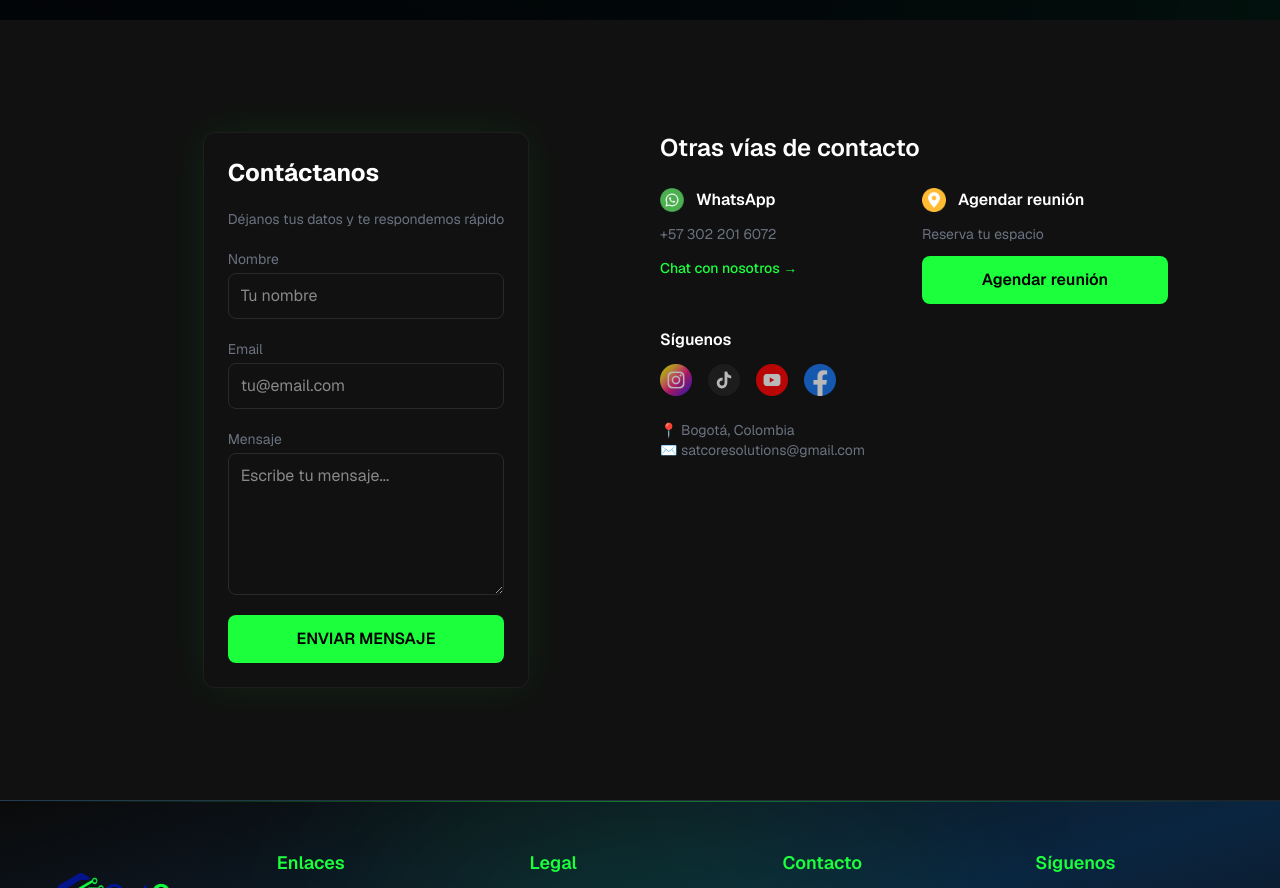
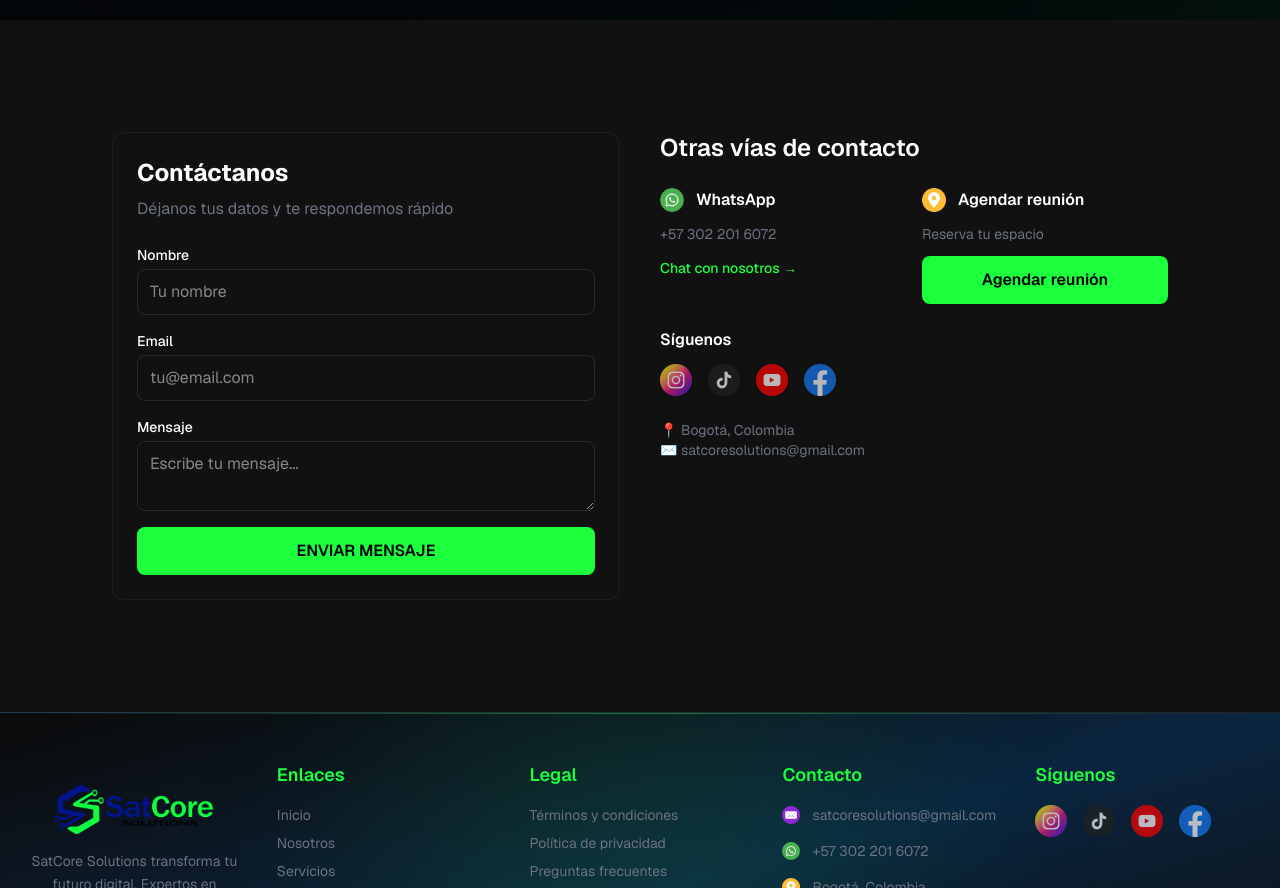
Before and after one commit to satcoresolutions/satcore-corporative, a Next.js app: page /contacto in a window 1280 px wide. Shown: the part 780-1668 px from the top of the page. Built offline with nearby package versions, Linux system fonts and the light colour scheme.

Commit message:
Actualizaciónes

```diff
--- a/src/app/api/route.ts
+++ b/src/app/api/contact/route.ts
@@ -23,8 +23,9 @@ export async function POST(req: Request) {
 
     const { name, email, message } = result.data;
 
-    await resend.emails.send({
-      from: "SatCore <onboarding@resend.dev>",
+    /* 📧 ENVÍO EMAIL */
+    const emailResponse = await resend.emails.send({
+      from: "SatCore <onboarding@resend.dev>", // ⚠️ luego dominio propio
       to: ["satcoresolutions@gmail.com"],
       subject: "Nuevo mensaje desde tu web 🚀",
       html: `
@@ -34,6 +35,8 @@ export async function POST(req: Request) {
         <p><strong>Mensaje:</strong> ${message}</p>
       `,
     });
+
+    console.log("RESEND RESPONSE:", emailResponse);
 
     return Response.json({ success: true });
 
--- a/src/components/sections/contact/ContactForm.tsx
+++ b/src/components/sections/contact/ContactForm.tsx
@@ -1,167 +1,62 @@
 "use client";
 
-import { useState, useEffect } from "react";
-
-/* 🧠 TYPES */
-interface FormState {
-  name: string;
-  email: string;
-  message: string;
-}
-
-/* 🧩 UI FIELD COMPONENT */
-function FormField({
-  label,
-  children,
-}: {
-  label: string;
-  children: React.ReactNode;
-}) {
-  return (
-    <div className="flex flex-col gap-1">
-      <label className="text-sm text-muted">{label}</label>
-      {children}
-    </div>
-  );
-}
+import UniversalForm from "@/components/ui/Form";
+import {
+  contactSchema,
+  ContactFormData,
+} from "@/schemas/contact";
 
 export default function ContactForm() {
-  const [form, setForm] = useState<FormState>({
-    name: "",
-    email: "",
-    message: "",
-  });
-
-  const [status, setStatus] = useState<
-    "idle" | "loading" | "success" | "error"
-  >("idle");
-
-  /* 🔥 AUTO RESET STATUS */
-  useEffect(() => {
-    if (status === "success" || status === "error") {
-      const timer = setTimeout(() => {
-        setStatus("idle");
-      }, 3000);
-
-      return () => clearTimeout(timer);
-    }
-  }, [status]);
-
-  const handleChange = (
-    e: React.ChangeEvent<HTMLInputElement | HTMLTextAreaElement>
-  ) => {
-    setForm((prev) => ({
-      ...prev,
-      [e.target.name]: e.target.value,
-    }));
-  };
-
-  const handleSubmit = async (e: React.FormEvent) => {
-    e.preventDefault();
-    setStatus("loading");
-
+  return (
+    <UniversalForm<ContactFormData>
+      title="Contáctanos"
+      description="Déjanos tus datos y te respondemos rápido"
+      submitText="ENVIAR MENSAJE"
+      schema={contactSchema}
+      fields={[
+        {
+          name: "name",
+          label: "Nombre",
+          placeholder: "Tu nombre",
+          required: true,
+        },
+        {
+          name: "email",
+          label: "Email",
+          type: "email",
+          placeholder: "tu@email.com",
+          required: true,
+        },
+        {
+          name: "message",
+          label: "Mensaje",
+          type: "textarea",
+          placeholder: "Escribe tu mensaje...",
+          required: true,
+        },
+      ]}
+      onSubmit={async (data: ContactFormData) => {
         try {
           const res = await fetch("/api/contact", {
             method: "POST",
             headers: {
               "Content-Type": "application/json",
             },
-        body: JSON.stringify(form),
+            body: JSON.stringify(data),
           });
 
-      const data = await res.json();
+          const result = await res.json();
 
-      if (data.success) {
-        setStatus("success");
-        setForm({
-          name: "",
-          email: "",
-          message: "",
-        });
-      } else {
-        setStatus("error");
+          if (!res.ok) {
+            throw new Error(result.error || "Error en servidor");
           }
-    } catch {
-      setStatus("error");
+
+          alert("✅ Mensaje enviado correctamente");
+        } catch (error) {
+          console.error(error);
+          alert("❌ Error al enviar el mensaje");
         }
-  };
-
-  return (
-    <form
-      onSubmit={handleSubmit}
-      className="
-        card
-        p-8 rounded-2xl
-        bg-linear-to-br
-        from-primary-dark
-        via-[#0f172a]
-        to-black
-        border border-white/10
-        shadow-[0_0_40px_rgba(27,255,60,0.08)]
-        space-y-5
-        max-w-xl mx-auto
-      "
-    >
-      <h2 className="text-2xl font-bold">Contáctanos</h2>
-      <p className="text-muted text-sm">
-        Déjanos tus datos y te respondemos rápido
-      </p>
-
-      <FormField label="Nombre">
-        <input
-          type="text"
-          name="name"
-          value={form.name}
-          onChange={handleChange}
-          className="input"
-          placeholder="Tu nombre"
-          required
+      }}
     />
-      </FormField>
-
-      <FormField label="Email">
-        <input
-          type="email"
-          name="email"
-          value={form.email}
-          onChange={handleChange}
-          className="input"
-          placeholder="tu@email.com"
-          required
-        />
-      </FormField>
-
-      <FormField label="Mensaje">
-        <textarea
-          name="message"
-          value={form.message}
-          onChange={handleChange}
-          rows={5}
-          className="input"
-          placeholder="Escribe tu mensaje..."
-        />
-      </FormField>
-
-      {/* 🔥 BOTÓN */}
-      <button
-        disabled={status === "loading"}
-        className="btn-primary w-full disabled:opacity-60"
-      >
-        {status === "loading" ? "Enviando..." : "ENVIAR MENSAJE"}
-      </button>
-
-      {/* 🔥 MENSAJES PRO */}
-      {status === "success" && (
-        <div className="bg-green-500/10 border border-green-500/20 text-green-400 text-sm p-3 rounded-md">
-          ✅ Mensaje enviado correctamente
-        </div>
-      )}
-
-      {status === "error" && (
-        <div className="bg-red-500/10 border border-red-500/20 text-red-400 text-sm p-3 rounded-md">
-          ❌ Error al enviar el mensaje. Intenta nuevamente.
-        </div>
-      )}
-    </form>
   );
 }
--- a/src/components/sections/contact/ContactHero.tsx
+++ b/src/components/sections/contact/ContactHero.tsx
@@ -11,8 +11,8 @@ export default function ContactHero() {
       ctaPrimaryText="Hablar ahora"
       ctaPrimaryLink="https://wa.me/573022016072"
 
-      ctaSecondaryText="Agendar reunión"
-      ctaSecondaryLink="#contacto"
+      ctaSecondaryText="Enviar mensaje"
+      ctaSecondaryLink="#formulario"
 
       background="/img/hero/bg_1.png"
       variant="contact"
--- a/src/components/ui/Form.tsx
+++ b/src/components/ui/Form.tsx
@@ -3,63 +3,57 @@
 import { useState } from "react";
 import { ZodSchema } from "zod";
 
-/* 🧠 TYPES */
-type FormData = Record<string, string>;
-
-interface Field {
-  name: string;
+/* 🧠 GENERIC TYPE */
+interface Field<T> {
+  name: keyof T;
   label: string;
   type?: "text" | "email" | "password" | "textarea";
   placeholder?: string;
   required?: boolean;
 }
 
-interface UniversalFormProps {
+interface UniversalFormProps<T> {
   title?: string;
   description?: string;
-  fields: Field[];
-  schema: ZodSchema<FormData>;
-  onSubmit: (data: FormData) => void;
+  fields: Field<T>[];
+  schema: ZodSchema<T>;
+  onSubmit: (data: T) => void | Promise<void>;
   submitText?: string;
 }
 
-export default function UniversalForm({
+export default function UniversalForm<T extends Record<string, unknown>>({
   title,
   description,
   fields,
   schema,
   onSubmit,
   submitText = "Enviar",
-}: UniversalFormProps) {
-  const [formData, setFormData] = useState<FormData>({});
-  const [errors, setErrors] = useState<FormData>({});
+}: UniversalFormProps<T>) {
+  const [formData, setFormData] = useState<Partial<T>>({});
+  const [errors, setErrors] = useState<Record<string, string>>({});
 
-  /* ✍️ HANDLE CHANGE */
-  const handleChange = (name: string, value: string) => {
+  const handleChange = (name: keyof T, value: string) => {
     setFormData((prev) => ({
       ...prev,
       [name]: value,
     }));
 
-    // limpiar error al escribir
     setErrors((prev) => ({
       ...prev,
-      [name]: "",
+      [name as string]: "",
     }));
   };
 
-  /* 🚀 HANDLE SUBMIT */
-  const handleSubmit = (e: React.FormEvent) => {
+  const handleSubmit = async (e: React.FormEvent) => {
     e.preventDefault();
 
     const result = schema.safeParse(formData);
 
     if (!result.success) {
-      const fieldErrors: FormData = {};
+      const fieldErrors: Record<string, string> = {};
 
       result.error.issues.forEach((issue) => {
         const fieldName = issue.path[0];
-
         if (typeof fieldName === "string") {
           fieldErrors[fieldName] = issue.message;
         }
@@ -70,36 +64,30 @@ export default function UniversalForm({
     }
 
     setErrors({});
-    onSubmit(result.data);
+    await onSubmit(result.data);
   };
 
   return (
     <div className="card w-full max-w-xl mx-auto">
-      {/* 🧠 HEADER */}
-      {title && (
-        <h2 className="text-2xl font-bold mb-2">
-          {title}
-        </h2>
+      {title && <h2 className="text-2xl font-bold mb-2">{title}</h2>}
+      {description && (
+        <p className="text-muted mb-6">{description}</p>
       )}
 
-      {description && (
-        <p className="text-muted mb-6">
-          {description}
-        </p>
-      )}
-
-      {/* 📝 FORM */}
       <form onSubmit={handleSubmit} className="space-y-4">
         {fields.map((field) => (
-          <div key={field.name} className="flex flex-col gap-1">
-
+          <div key={String(field.name)} className="flex flex-col gap-1">
             <label className="text-sm font-medium">
               {field.label}
             </label>
 
             {field.type === "textarea" ? (
               <textarea
-                className={`input ${errors[field.name] ? "border-red-500" : ""}`}
+                className={`input ${
+                  errors[field.name as string]
+                    ? "border-red-500"
+                    : ""
+                }`}
                 placeholder={field.placeholder}
                 required={field.required}
                 onChange={(e) =>
@@ -109,7 +97,11 @@ export default function UniversalForm({
             ) : (
               <input
                 type={field.type || "text"}
-                className={`input ${errors[field.name] ? "border-red-500" : ""}`}
+                className={`input ${
+                  errors[field.name as string]
+                    ? "border-red-500"
+                    : ""
+                }`}
                 placeholder={field.placeholder}
                 required={field.required}
                 onChange={(e) =>
@@ -118,16 +110,14 @@ export default function UniversalForm({
               />
             )}
 
-            {/* ❌ ERROR */}
-            {errors[field.name] && (
+            {errors[field.name as string] && (
               <span className="text-red-400 text-xs">
-                {errors[field.name]}
+                {errors[field.name as string]}
               </span>
             )}
           </div>
         ))}
 
-        {/* 🔘 BUTTON */}
         <button type="submit" className="btn-primary w-full">
           {submitText}
         </button>
```
Also changed, not shown: 1 other file (tests, documents, lock files or other folders). Lines whose indentation alone changed are shown as unchanged.
